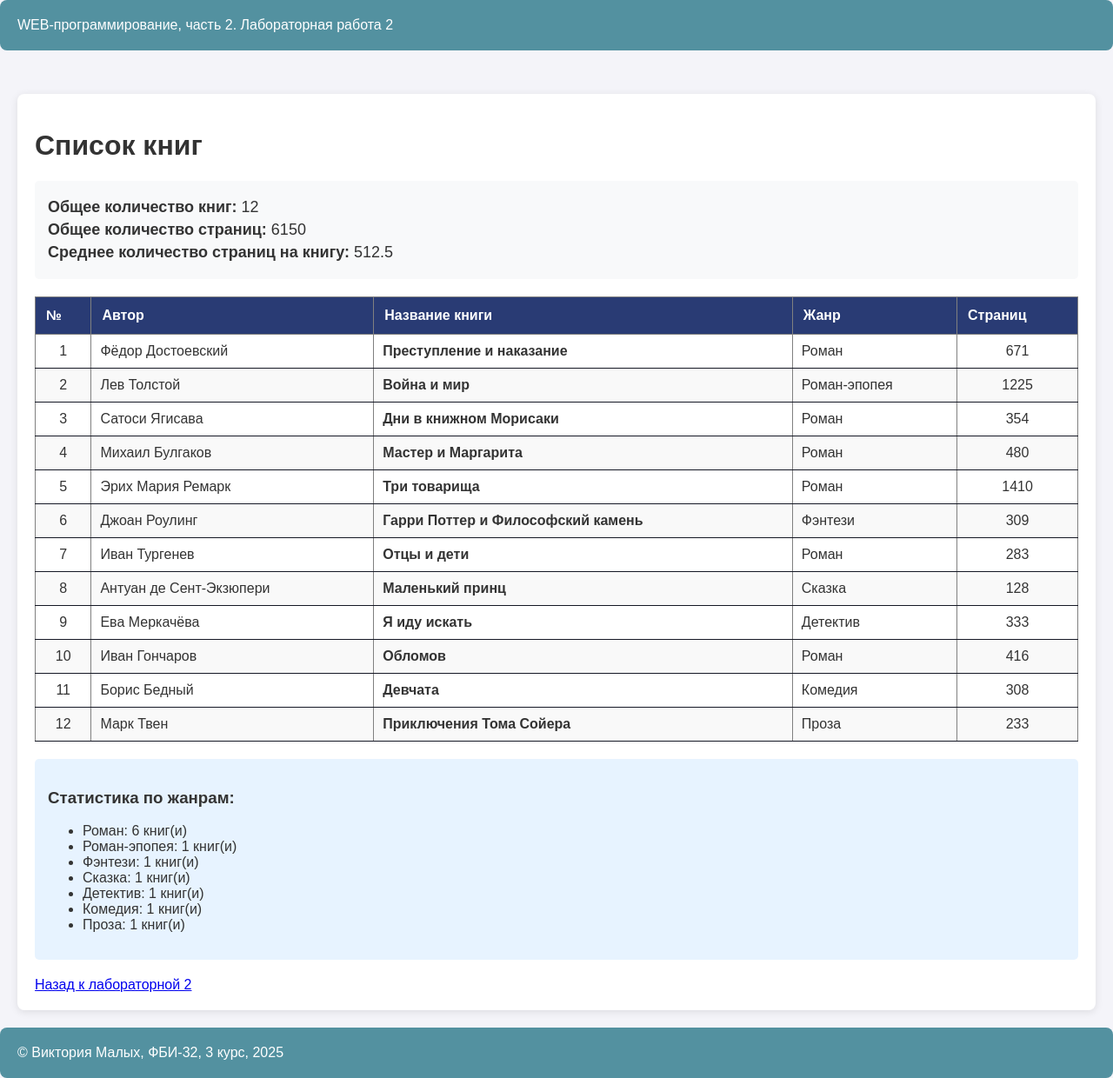
After one commit to vikamalykh/web-back-labs, a Flask app: page /lab2/books in a window 1280 px wide. The commit adds this page. Shown: the whole page at 87% size. Run offline with Flask 3, Linux system fonts and the light colour scheme.

Commit message:
Книги

```diff
--- a/app.py
+++ b/app.py
@@ -404,6 +404,21 @@ def a2():
 
 flower_list = ['Пион', 'Ромашка', 'Саранка', 'Незабудка']
 
+books = [
+    {'author': 'Фёдор Достоевский', 'title': 'Преступление и наказание', 'genre': 'Роман', 'pages': 671},
+    {'author': 'Лев Толстой', 'title': 'Война и мир', 'genre': 'Роман-эпопея', 'pages': 1225},
+    {'author': 'Сатоси Ягисава', 'title': 'Дни в книжном Морисаки', 'genre': 'Роман', 'pages': 354},
+    {'author': 'Михаил Булгаков', 'title': 'Мастер и Маргарита', 'genre': 'Роман', 'pages': 480},
+    {'author': 'Эрих Мария Ремарк', 'title': 'Три товарища', 'genre': 'Роман', 'pages': 1410},
+    {'author': 'Джоан Роулинг', 'title': 'Гарри Поттер и Философский камень', 'genre': 'Фэнтези', 'pages': 309},
+    {'author': 'Иван Тургенев', 'title': 'Отцы и дети', 'genre': 'Роман', 'pages': 283},
+    {'author': 'Антуан де Сент-Экзюпери', 'title': 'Маленький принц', 'genre': 'Сказка', 'pages': 128},
+    {'author': 'Ева Меркачёва', 'title': 'Я иду искать', 'genre': 'Детектив', 'pages': 333},
+    {'author': 'Иван Гончаров', 'title': 'Обломов', 'genre': 'Роман', 'pages': 416},
+    {'author': 'Борис Бедный', 'title': 'Девчата', 'genre': 'Комедия', 'pages': 308},
+    {'author': 'Марк Твен', 'title': 'Приключения Тома Сойера', 'genre': 'Проза', 'pages': 233}
+]
+
 @app.route('/lab2/flowers/<int:flower_id>')
 def flowers(flower_id):
     if flower_id < 0 or flower_id >= len(flower_list):
@@ -491,3 +506,13 @@ def calc_default():
 @app.route('/lab2/calc/<int:a>')
 def calc_single(a):
     return redirect(f'/lab2/calc/{a}/1')
+
+@app.route('/lab2/books')
+def books_list():
+    total_books = len(books)
+    total_pages = sum(book['pages'] for book in books)
+
+    return render_template('books.html',
+                         books=books,
+                         total_books=total_books,
+                         total_pages=total_pages)
--- a/static/main.css
+++ b/static/main.css
@@ -40,3 +40,43 @@ p {
     font-size: 18px;
     margin: 10px 0;
 }
+
+.books-stat {
+    background-color: #f8f9fa;
+    padding: 15px;
+    border-radius: 5px;
+    margin-bottom: 20px;
+}
+
+.books-stat p {
+    margin: 5px 0;
+}
+
+.list_of_books table {
+    width: 100%;
+    border-collapse: collapse;
+    margin-bottom: 20px;
+}
+
+.list_of_books th {
+    background-color: #293b74;
+    color: white;
+    padding: 12px;
+    text-align: left;
+}
+
+.list_of_books td {
+    padding: 10px;
+    border-bottom: 1px solid #151825;
+}
+
+.list_of_books tr:hover {
+    background-color: #f5f5f5;
+}
+
+.stat-summ {
+    background-color: #e7f3ff;
+    padding: 15px;
+    border-radius: 5px;
+    margin-bottom: 20px;
+}
--- /dev/null
+++ b/templates/books.html
@@ -0,0 +1,60 @@
+{% extends "base.html" %}
+
+{% block lab %}Лабораторная работа 2{% endblock %}
+
+{% block main %}
+    <h1>Список книг</h1>
+
+    <div class="books-stat">
+        <p><strong>Общее количество книг:</strong> {{ total_books }}</p>
+        <p><strong>Общее количество страниц:</strong> {{ total_pages }}</p>
+        <p><strong>Среднее количество страниц на книгу:</strong> {{ (total_pages / total_books) | round(1) }}</p>
+    </div>
+
+    <div class="list_of_books">
+        <table border="1" cellpadding="8" cellspacing="0" style="border-collapse: collapse; width: 100%;">
+            <thead>
+                <tr style="background-color: #f2f2f2;">
+                    <th>№</th>
+                    <th>Автор</th>
+                    <th>Название книги</th>
+                    <th>Жанр</th>
+                    <th>Страниц</th>
+                </tr>
+            </thead>
+            <tbody>
+                {% for book in books %}
+                <tr {% if loop.index % 2 == 0 %}style="background-color: #f9f9f9;"{% endif %}>
+                    <td style="text-align: center;">{{ loop.index }}</td>
+                    <td>{{ book.author }}</td>
+                    <td><strong>{{ book.title }}</strong></td>
+                    <td>{{ book.genre }}</td>
+                    <td style="text-align: center;">{{ book.pages }}</td>
+                </tr>
+                {% endfor %}
+            </tbody>
+        </table>
+    </div>
+
+    <div class="stat-summ">
+        <h3>Статистика по жанрам:</h3>
+        <ul>
+            {% set genres = {} %}
+            {% for book in books %}
+                {% if book.genre not in genres %}
+                    {% set _ = genres.update({book.genre: 1}) %}
+                {% else %}
+                    {% set _ = genres.update({book.genre: genres[book.genre] + 1}) %}
+                {% endif %}
+            {% endfor %}
+
+            {% for genre, count in genres.items() %}
+                <li>{{ genre }}: {{ count }} книг(и)</li>
+            {% endfor %}
+        </ul>
+    </div>
+
+    <div class="actions">
+        <a href="/lab2/">Назад к лабораторной 2</a>
+    </div>
+{% endblock %}
--- a/templates/lab2.html
+++ b/templates/lab2.html
@@ -38,5 +38,8 @@
         <li>
             <a href="/lab2/calc/">Калькулятор без значений</a>
         </li>
+        <li>
+            <a href="/lab2/books">Список книг</a>
+        </li>
     </ol>
 {% endblock %}
```
